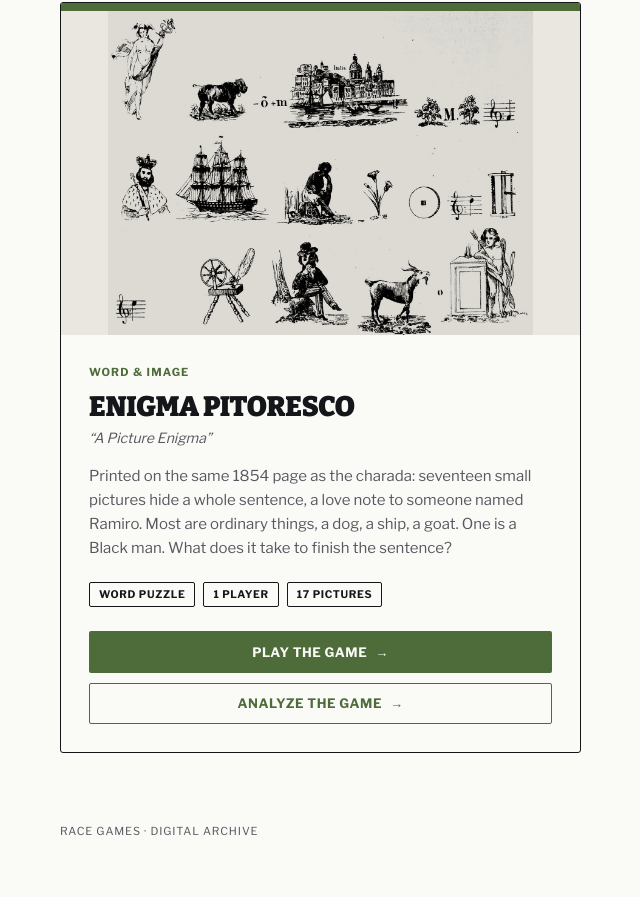
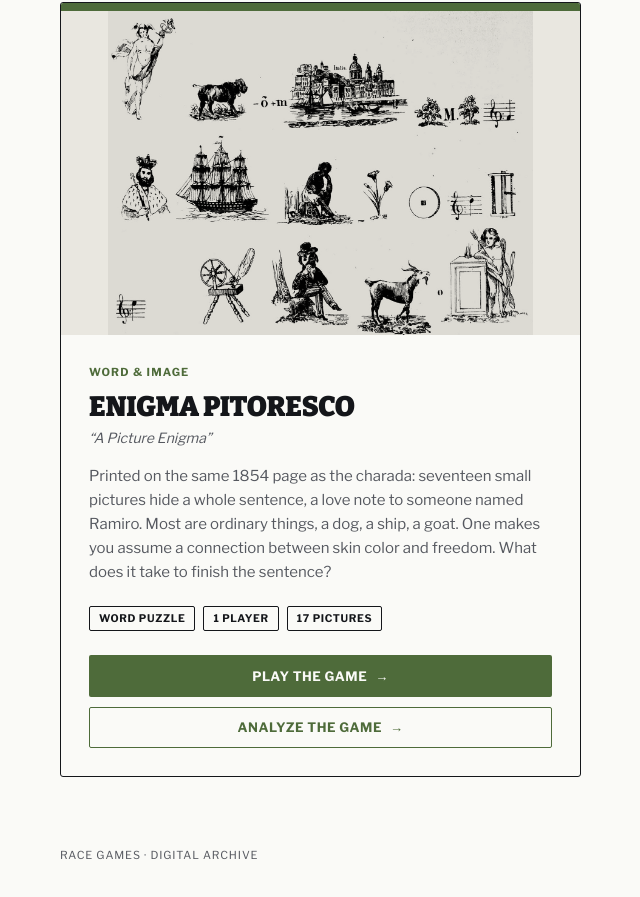
Before and after one commit to gl-edu/Race-Games, a plain HTML site: page index.html in a window 1280 px wide. Shown: the part 3164-4061 px from the top of the page, without its empty margins (48-688 px from the left). Drawn offline with nearby package versions, Linux system fonts and the light colour scheme.

Commit message:
Reword Enigma Pitoresco blurb on homepage
Co-Authored-By: Claude Opus 5.5 <noreply@anthropic.com>
Claude-Session: https://claude.ai/code/session_01B19E3gNRBopWbyiP7DrgtS

```diff
--- a/index.html
+++ b/index.html
@@ -520,7 +520,7 @@
         <div class="card-eyebrow" data-i18n="b3.eyebrow">Word &amp; Image</div>
         <h3>Enigma Pitoresco</h3>
         <p class="card-translation" data-i18n="b3.translation">“A Picture Enigma”</p>
-        <p class="card-blurb" data-i18n="b3.blurb">Printed on the same 1854 page as the charada: seventeen small pictures hide a whole sentence, a love note to someone named Ramiro. Most are ordinary things, a dog, a ship, a goat. One is a Black man. What does it take to finish the sentence?</p>
+        <p class="card-blurb" data-i18n="b3.blurb">Printed on the same 1854 page as the charada: seventeen small pictures hide a whole sentence, a love note to someone named Ramiro. Most are ordinary things, a dog, a ship, a goat. One makes you assume a connection between skin color and freedom. What does it take to finish the sentence?</p>
         <div class="chips">
           <span class="chip" data-i18n="chip.wordpuzzle">WORD PUZZLE</span>
           <span class="chip" data-i18n="chip.1player">1 PLAYER</span>
@@ -566,7 +566,7 @@
       "b2.chip3": "3 PICTURES",
       "b3.eyebrow": "Word & Image",
       "b3.translation": "“A Picture Enigma”",
-      "b3.blurb": "Printed on the same 1854 page as the charada: seventeen small pictures hide a whole sentence, a love note to someone named Ramiro. Most are ordinary things, a dog, a ship, a goat. One is a Black man. What does it take to finish the sentence?",
+      "b3.blurb": "Printed on the same 1854 page as the charada: seventeen small pictures hide a whole sentence, a love note to someone named Ramiro. Most are ordinary things, a dog, a ship, a goat. One makes you assume a connection between skin color and freedom. What does it take to finish the sentence?",
       "b3.chip3": "17 PICTURES",
       playBtn: "Play the game",
       analyzeBtn: "Analyze the game",
@@ -614,7 +614,7 @@
       "b2.chip3": "3 IMÁGENES",
       "b3.eyebrow": "Palabra e Imagen",
       "b3.translation": "«Un enigma ilustrado»",
-      "b3.blurb": "Impreso en la misma página de 1854 que la charada: diecisiete pequeñas imágenes esconden una frase entera, una nota de amor para alguien llamado Ramiro. Casi todas son cosas comunes: un perro, un barco, una cabra. Una es un hombre negro. ¿Qué hace falta para terminar la frase?",
+      "b3.blurb": "Impreso en la misma página de 1854 que la charada: diecisiete pequeñas imágenes esconden una frase entera, una nota de amor para alguien llamado Ramiro. Casi todas son cosas comunes: un perro, un barco, una cabra. Una te hace suponer una relación entre el color de la piel y la libertad. ¿Qué hace falta para terminar la frase?",
       "b3.chip3": "17 IMÁGENES",
       playBtn: "Jugar",
       analyzeBtn: "Analizar el juego",
@@ -662,7 +662,7 @@
       "b2.chip3": "3 IMAGENS",
       "b3.eyebrow": "Palavra e Imagem",
       "b3.translation": "“Um enigma ilustrado”",
-      "b3.blurb": "Publicado na mesma página de 1854 que a charada: dezessete pequenas imagens escondem uma frase inteira, um bilhete de amor para alguém chamado Ramiro. Quase todas são coisas comuns: um cão, um navio, um bode. Uma é um homem negro. O que é preciso para terminar a frase?",
+      "b3.blurb": "Publicado na mesma página de 1854 que a charada: dezessete pequenas imagens escondem uma frase inteira, um bilhete de amor para alguém chamado Ramiro. Quase todas são coisas comuns: um cão, um navio, um bode. Uma faz você supor uma relação entre a cor da pele e a liberdade. O que é preciso para terminar a frase?",
       "b3.chip3": "17 IMAGENS",
       playBtn: "Jogar",
       analyzeBtn: "Analisar o jogo",
```
